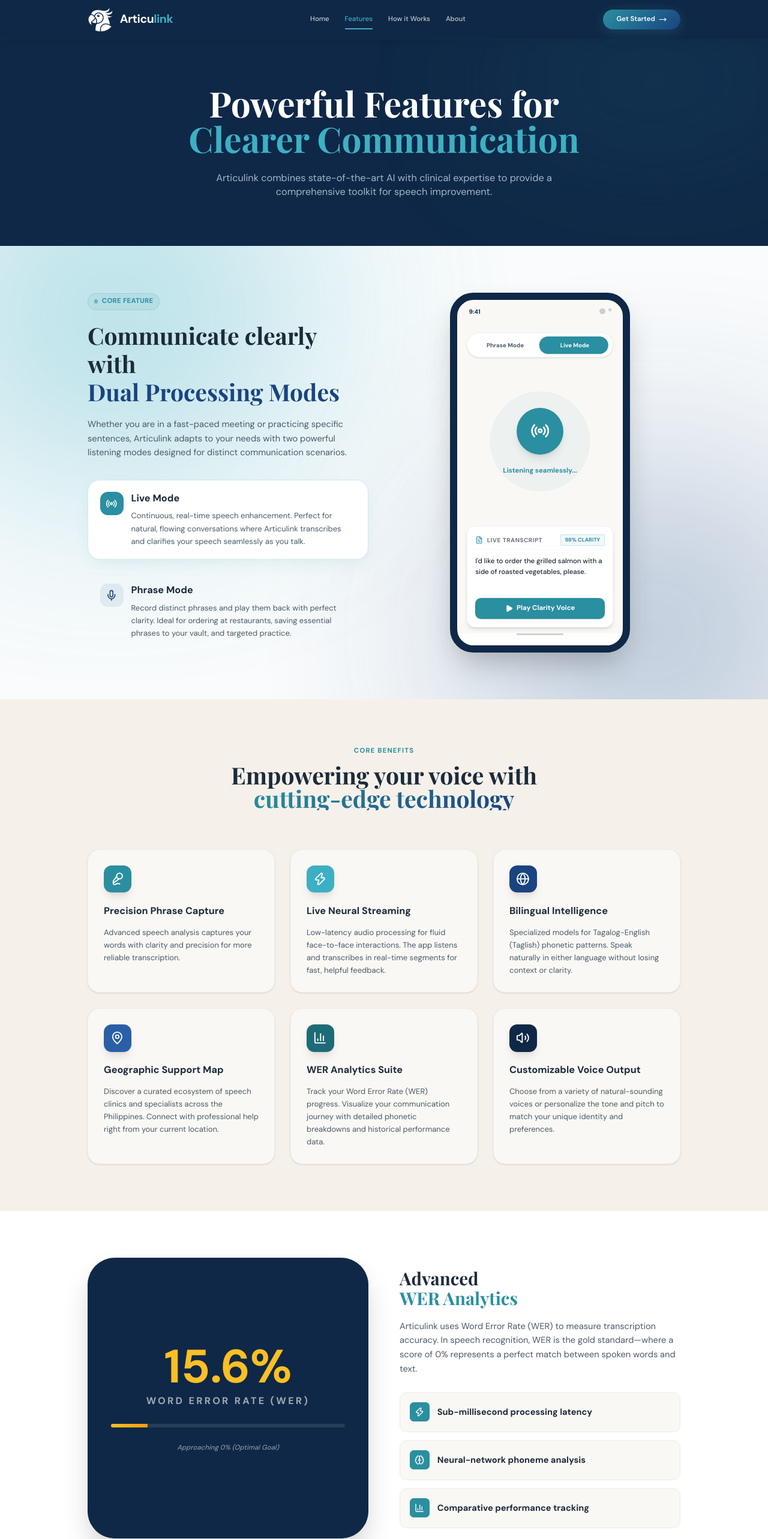
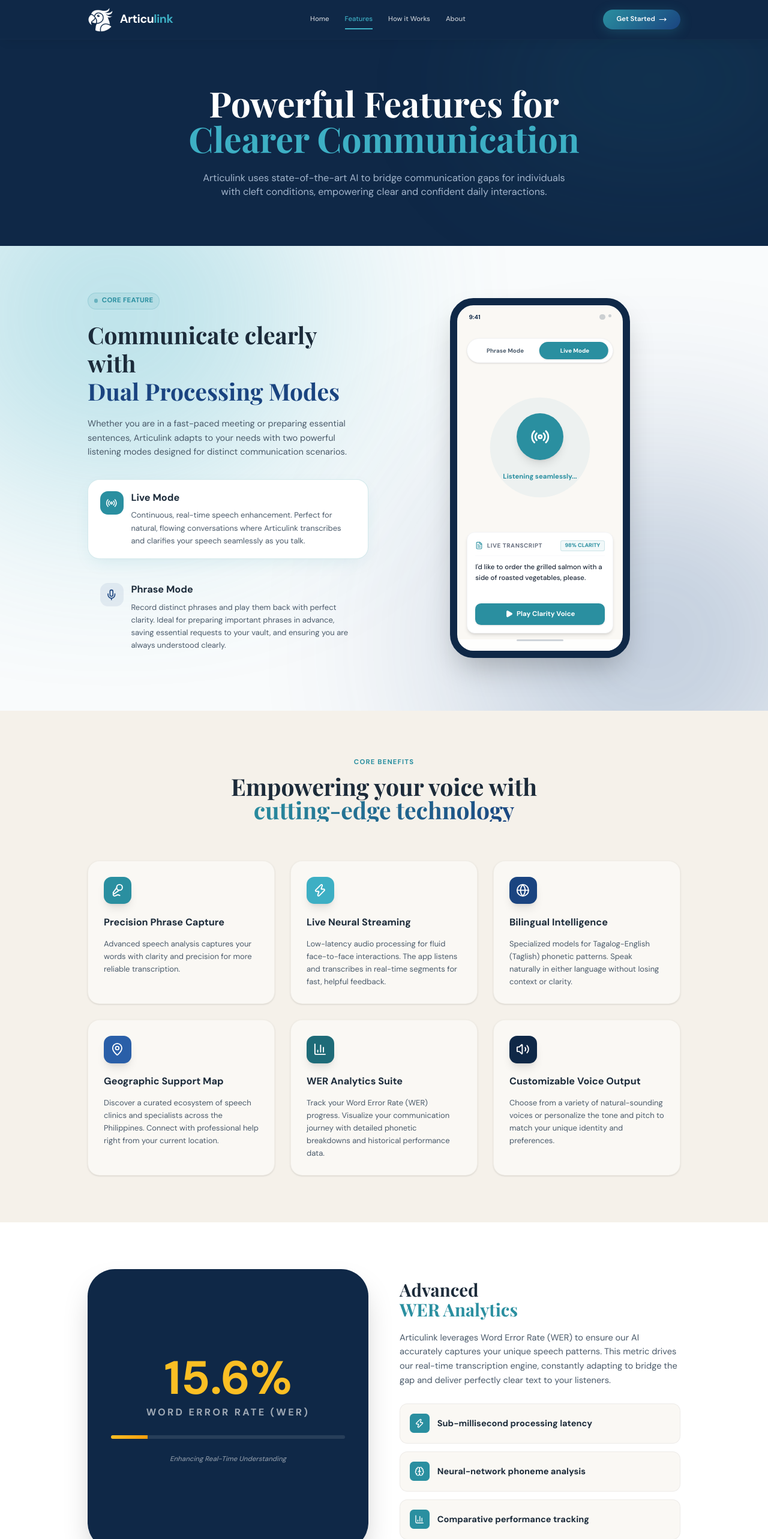
Before and after one commit to Eybri/articulink-ads, a Next.js app: page /features in a window 1280 px wide. Shown: the top 2566 px of the page at 60% size. Built offline with nearby package versions, Linux system fonts and the light colour scheme.

Commit message:
update infos

```diff
--- a/src/app/features/components/AriyaCompanion.tsx
+++ b/src/app/features/components/AriyaCompanion.tsx
@@ -11,17 +11,17 @@
     label: "History & Progress",
     messages: [
       { type: "user", text: "Ariya, can you show me my progress from last week?" },
-      { type: "ariya", text: "Of course! Analyzing your recent sessions... Your average Word Error Rate (WER) has dropped from 8.2% to 5.4%. You're making great progress!" },
-      { type: "user", text: "That's great! Which areas should I focus on next?" },
-      { type: "ariya", text: "Based on your data, your 'Plosive' sounds are much clearer. Let's focus on 'Sibilants' this week. I've prepared some custom drills for you!" }
+      { type: "ariya", text: "Of course! Analyzing your recent sessions... You successfully communicated 42 phrases today. Your interactions are becoming much smoother!" },
+      { type: "user", text: "What should I try next?" },
+      { type: "ariya", text: "Your live transcripts have been very accurate today! If you have important meetings tomorrow, you can pre-save key sentences in Phrase Mode." }
     ]
   },
   {
     id: 1,
     label: "Support & Clarification",
     messages: [
-      { type: "user", text: "Will Articulink heal my speech disorder?" },
-      { type: "ariya", text: "Articulink is an assistive tool powered by Gemini AI, not a medical cure. I'm here to help you communicate more clearly in your daily life." },
+      { type: "user", text: "Is Articulink a speech therapy tool?" },
+      { type: "ariya", text: "Articulink is an assistive communication bridge powered by Gemini AI. I'm not a clinical therapy app, but a companion to help you interact seamlessly and confidently every day." },
       { type: "user", text: "So how exactly does it help me talk better?" },
       { type: "ariya", text: "I provide real-time transcription and phoneme feedback. By seeing your speech converted to text instantly, you can adjust your articulation and build confidence!" }
     ]
--- a/src/app/features/components/HeroSection.tsx
+++ b/src/app/features/components/HeroSection.tsx
@@ -30,8 +30,8 @@
           className="text-xl max-w-3xl mx-auto"
           style={{ color: "rgba(200, 216, 238, 0.8)" }}
         >
-          Articulink combines state-of-the-art AI with clinical expertise to provide
-          a comprehensive toolkit for speech improvement.
+          Articulink uses state-of-the-art AI to bridge communication gaps for individuals
+          with cleft conditions, empowering clear and confident daily interactions.
         </motion.p>
       </div>
     </section>
--- a/src/app/features/components/HistoryInsights.tsx
+++ b/src/app/features/components/HistoryInsights.tsx
@@ -31,15 +31,15 @@
             </h2>
             <p className="text-lg leading-relaxed mb-8" style={{ color: C.textMid }}>
               Every word you speak is analyzed to give you tailored, actionable feedback.
-              Ariya monitors your historical records, highlighting improvements in accuracy
-              and guiding your future practice sessions.
+              Ariya monitors your conversational history, highlighting your successful interactions
+              and offering personalized encouragement for your daily communication.
             </p>
 
             <div className="space-y-4">
               {[
-                "Track long-term accuracy improvements",
-                "Identify specific phoneme challenges",
-                "Receive AI-driven motivational feedback"
+                "Track successful communication trends",
+                "Review frequently used phrases",
+                "Receive supportive, AI-driven feedback"
               ].map((point, i) => (
                 <div key={i} className="flex items-center gap-3">
                   <div className="w-2 h-2 rounded-full" style={{ backgroundColor: C.teal }} />
@@ -91,7 +91,7 @@
                   style={{ backgroundColor: C.royalBlue }}
                 >
                   <p className="text-base font-semibold leading-relaxed">
-                    &quot;I&apos;ve noticed your clarity on &apos;S&apos; sounds has improved by 15% this week. Keep up the great work! Every word brings you closer to your goal.&quot;
+                    &quot;You successfully used Articulink 15 times today in live conversations. Your confidence is inspiring—keep sharing your voice with the world!&quot;
                   </p>
                 </motion.div>
               </div>
--- a/src/app/features/components/LivePhraseMode.tsx
+++ b/src/app/features/components/LivePhraseMode.tsx
@@ -34,7 +34,7 @@
             </h2>
 
             <p className="text-lg leading-relaxed mb-10" style={{ color: C.textMid }}>
-              Whether you are in a fast-paced meeting or practicing specific sentences, Articulink adapts to your needs with two powerful listening modes designed for distinct communication scenarios.
+              Whether you are in a fast-paced meeting or preparing essential sentences, Articulink adapts to your needs with two powerful listening modes designed for distinct communication scenarios.
             </p>
 
             <div className="space-y-6">
@@ -78,7 +78,7 @@
                   <div>
                     <h4 className="font-bold text-xl mb-2" style={{ color: C.textDark }}>Phrase Mode</h4>
                     <p className="text-base leading-relaxed" style={{ color: C.textMid }}>
-                      Record distinct phrases and play them back with perfect clarity. Ideal for ordering at restaurants, saving essential phrases to your vault, and targeted practice.
+                      Record distinct phrases and play them back with perfect clarity. Ideal for preparing important phrases in advance, saving essential requests to your vault, and ensuring you are always understood clearly.
                     </p>
                   </div>
                 </div>
--- a/src/app/features/components/WERAnalytics.tsx
+++ b/src/app/features/components/WERAnalytics.tsx
@@ -29,7 +29,7 @@
                 />
               </div>
               <p className="mt-8 text-sm text-white/50 text-center italic font-medium">
-                Approaching 0% (Optimal Goal)
+                Enhancing Real-Time Understanding
               </p>
             </div>
           </motion.div>
@@ -45,9 +45,7 @@
               <span style={{ color: C.teal }}>WER Analytics</span>
             </h2>
             <p className="text-lg leading-relaxed mb-8" style={{ color: C.textMid }}>
-              Articulink uses Word Error Rate (WER) to measure transcription accuracy.
-              In speech recognition, WER is the gold standard—where a score of 0% represents
-              a perfect match between spoken words and text.
+              Articulink leverages Word Error Rate (WER) to ensure our AI accurately captures your unique speech patterns. This metric drives our real-time transcription engine, constantly adapting to bridge the gap and deliver perfectly clear text to your listeners.
             </p>
             <div className="space-y-4">
               {[
```
